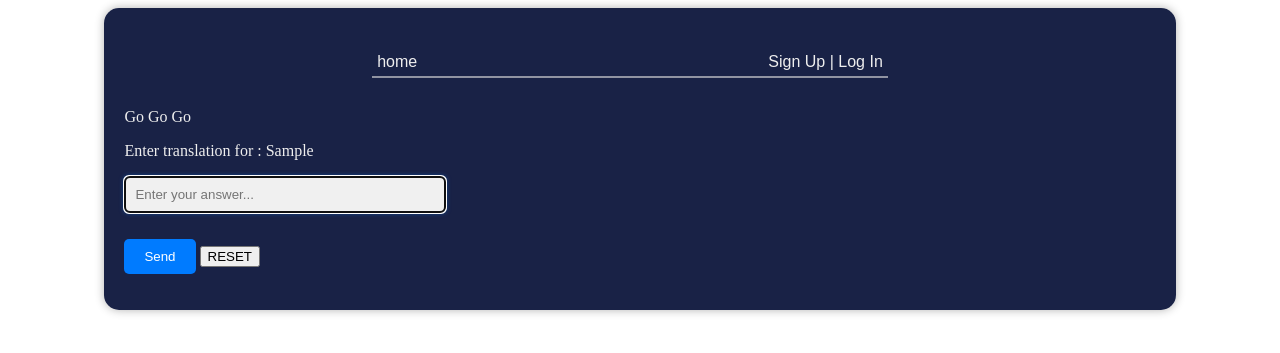
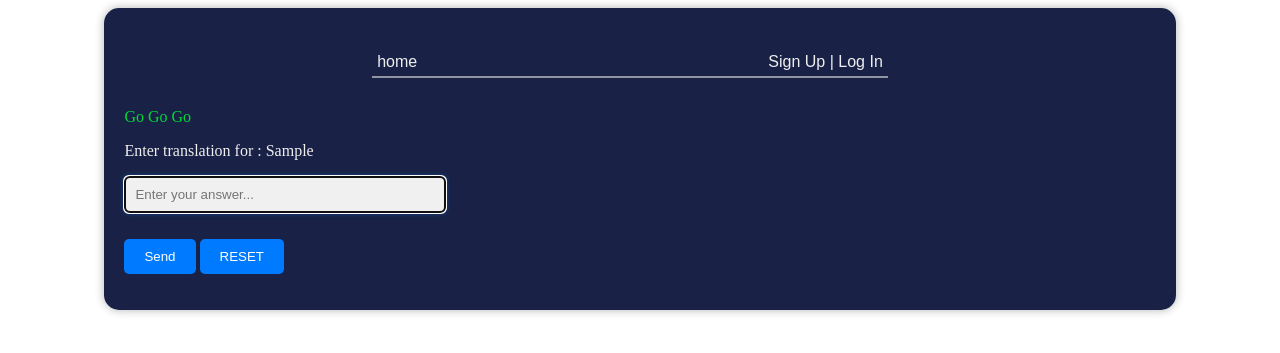
Before and after one commit to F-redy/assistant_in_learning_new_words, a Django app: a page that uses templates/base.html in a window 1280 px wide. Shown: the top 353 px of the page. Run offline with Django 4.2, Linux system fonts and the light colour scheme; tables that the repository leaves empty hold one stand-in row (values such as "Sample post").

Commit message:
add style for error_message success_message

```diff
--- a/static/my_project/css/styles.css
+++ b/static/my_project/css/styles.css
@@ -33,7 +33,7 @@ input:focus {
     box-shadow: 0 0 5px rgba(0, 123, 255, 0.5);
 }
 
-button[type="submit"] {
+button {
     background-color: #007bff;
     color: #fff;
     padding: 10px 20px;
@@ -41,3 +41,11 @@ button[type="submit"] {
     border-radius: 5px;
     cursor: pointer;
 }
+
+.error_message {
+    color: red;
+}
+
+.success_message {
+    color: #03d738;
+}
```
